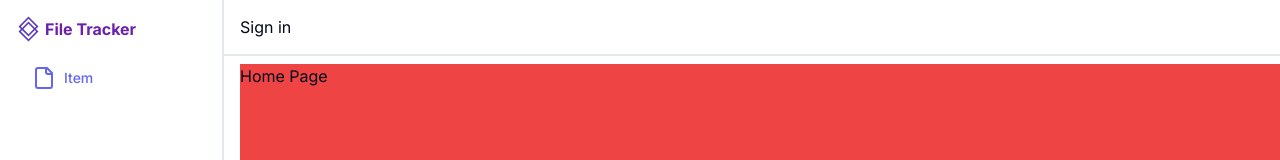
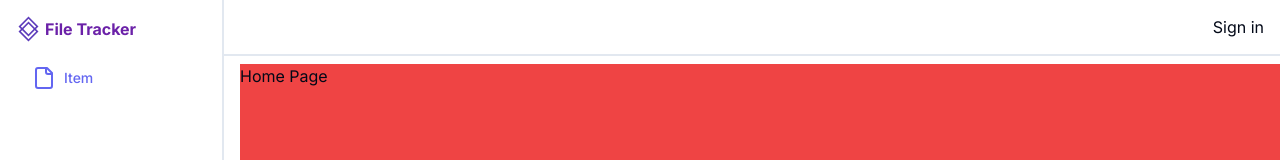
Before and after one commit to izzetcansuzen/file-tracker, a Next.js app: page / in a window 1280 px wide. Shown: the top 160 px of the page. Built offline with nearby package versions, Linux system fonts and the light colour scheme; no server answers.

Commit message:
Completed navbar design with user profile icon

```diff
--- a/app/(dashboard)/Header.tsx
+++ b/app/(dashboard)/Header.tsx
@@ -8,10 +8,10 @@ import {Menu} from "lucide-react"
 import {SignedIn, SignedOut, SignInButton, UserButton} from "@clerk/nextjs";
 
 export default function Header(){
-    /*TODO: profile image alanı eklenmeli (burası clerk'mü olacak?)*/
     /*TODO: search alanı eklenmeli*/
     return (
         <nav className='lg:ml-56 h-14 flex items-center justify-between px-4 border-b-2'>
+            <div className='hidden lg:flex'></div>
             <div className='flex lg:hidden'>
                 <Sheet>
                     <SheetTrigger><Menu /></SheetTrigger>
@@ -20,12 +20,14 @@ export default function Header(){
                     </SheetContent>
                 </Sheet>
             </div>
+           <div className='self-center'>
                <SignedOut>
                    <SignInButton />
                </SignedOut>
                <SignedIn>
                    <UserButton />
                </SignedIn>
+           </div>
         </nav>
     )
 }
```
Lines whose indentation alone changed are shown as unchanged.
